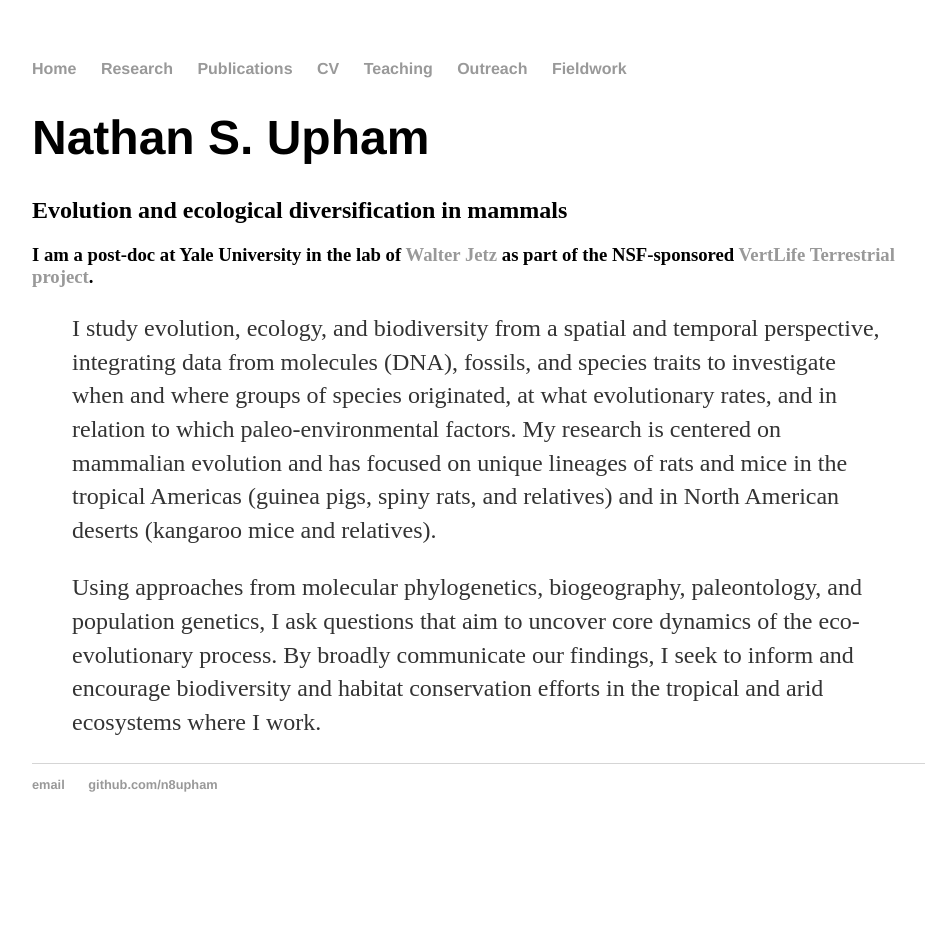
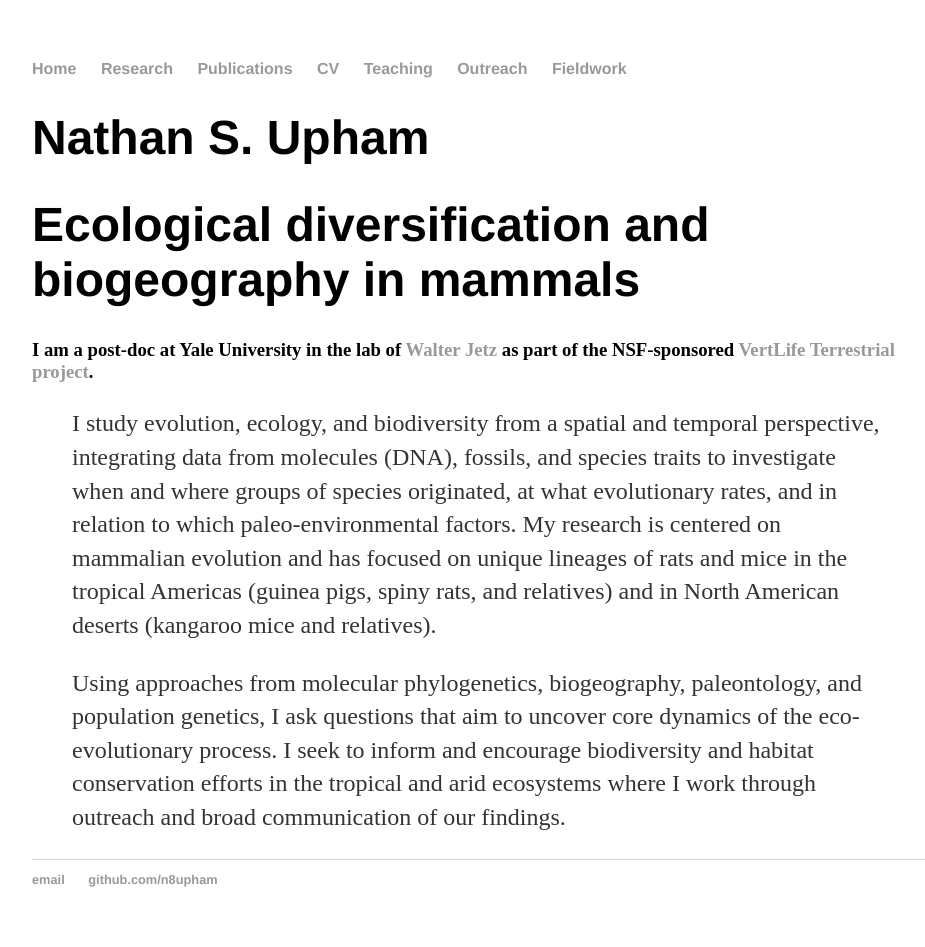
Before and after one commit to n8upham/n8upham.github.io, a Jekyll site: the page built from index.md, in a window 1280 px wide. Shown: the whole page, without its empty margins (160-1085 px from the left). Built offline with Jekyll 4.4.1, drawn with Linux system fonts in a browser that asks for light colours; before the commit the page ends 900 px from its top, so only the background shows below that.

Commit message:
Update index.md

```diff
--- a/index.md
+++ b/index.md
@@ -2,12 +2,12 @@
 layout: default
 title: Nate Upham, Home
 ---
-# Nathan S. Upham
+# **Nathan S. Upham**
 
-## Evolution and ecological diversification in mammals
+# Ecological diversification and biogeography in mammals
 
 ### I am a post-doc at Yale University in the lab of [Walter Jetz](http://jetzlab.yale.edu/) as part of the NSF-sponsored [VertLife Terrestrial project](http://vertlife.org/).
 
 > I study evolution, ecology, and biodiversity from a spatial and temporal perspective, integrating data from molecules (DNA), fossils, and species traits to investigate when and where groups of species originated, at what evolutionary rates, and in relation to which paleo-environmental factors.  My research is centered on mammalian evolution and has focused on unique lineages of rats and mice in the tropical Americas (guinea pigs, spiny rats, and relatives) and in North American deserts (kangaroo mice and relatives).
 
->Using approaches from molecular phylogenetics, biogeography, paleontology, and population genetics, I ask questions that aim to uncover core dynamics of the eco-evolutionary process.  By broadly communicate our findings, I seek to inform and encourage biodiversity and habitat conservation efforts in the tropical and arid ecosystems where I work.
+>Using approaches from molecular phylogenetics, biogeography, paleontology, and population genetics, I ask questions that aim to uncover core dynamics of the eco-evolutionary process. I seek to inform and encourage biodiversity and habitat conservation efforts in the tropical and arid ecosystems where I work through outreach and broad communication of our findings.
```
